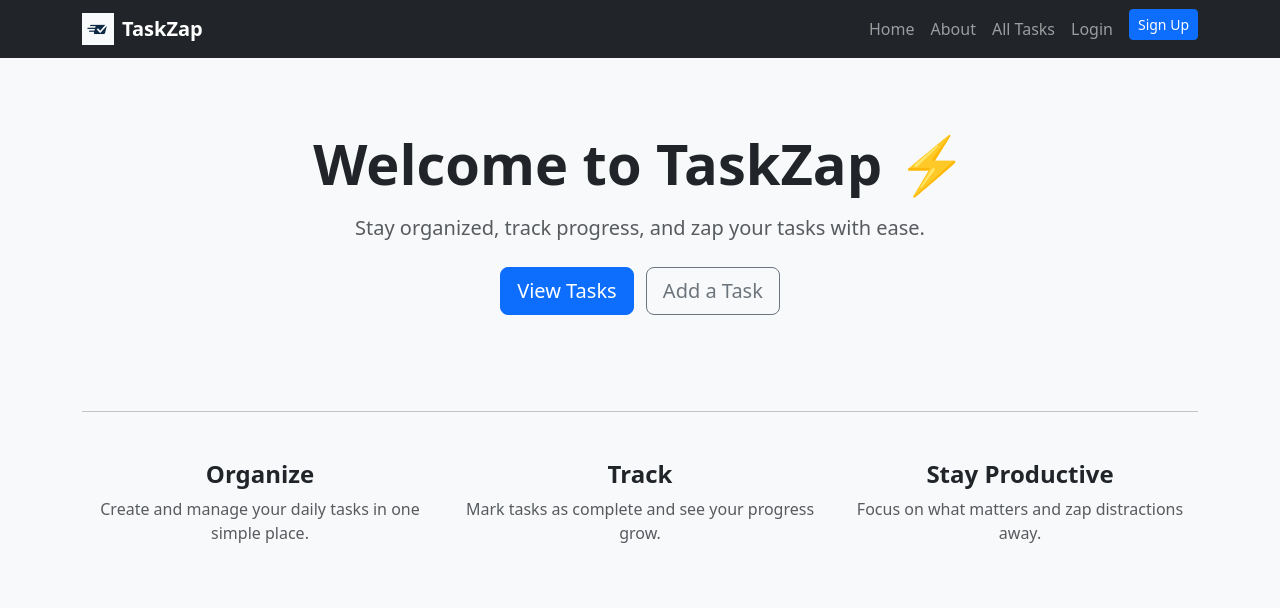
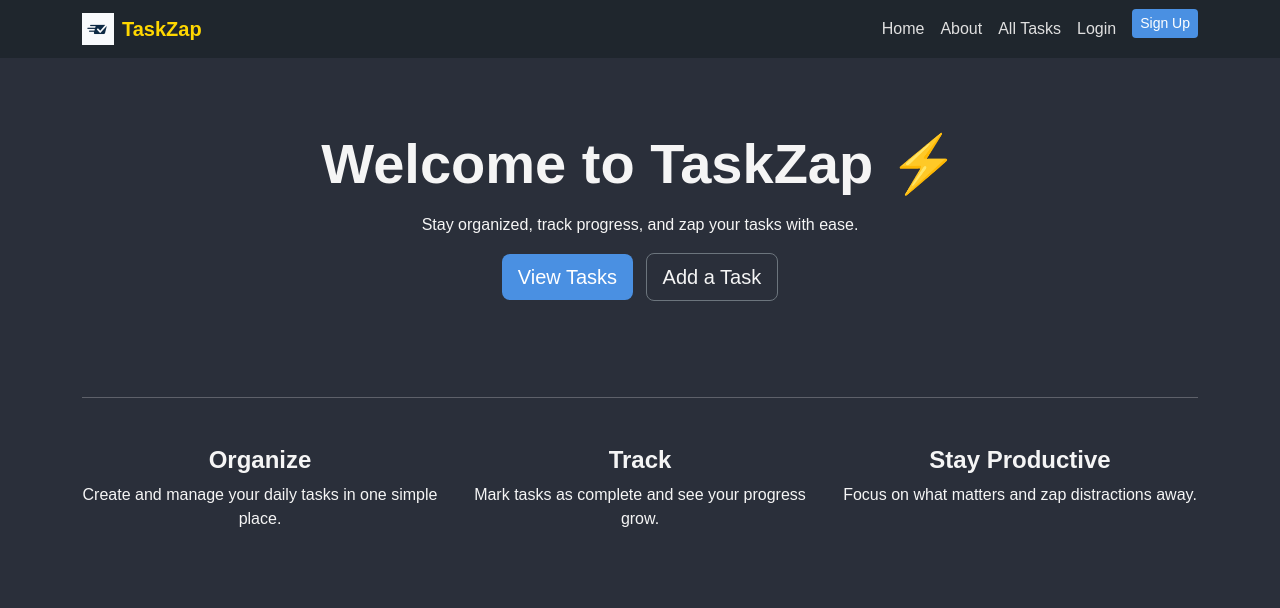
Before and after one commit to Zebyrod/todo-django-crud-app, a Django app: page / in a window 1280 px wide. Shown: the top 608 px of the page. Run offline with Django 5.2, Linux system fonts and the light colour scheme.

Commit message:
added custom css file for base.css. Going to continue working on css and incorporating intended theme throughout the other pages.

```diff
--- a/main_app/templates/base.html
+++ b/main_app/templates/base.html
@@ -11,15 +11,17 @@
 			href="https://cdn.jsdelivr.net/npm/bootstrap@5.3.3/dist/css/bootstrap.min.css"
 			rel="stylesheet"
 		/>
+		<!-- This line imports my custom css file since it is loading after bootstrap it should override the bootstrap when applicaple -->
+		<link rel="stylesheet" href="{% static 'css/base.css' %}">
 
 		<title>TaskZap</title>
 
 		{% block head %}{% endblock %}
 	</head>
 
-	<body class="bg-light">
+	<body>
 		<!-- NAVBAR -->
-		<nav class="navbar navbar-expand-lg navbar-dark bg-dark">
+		<nav class="navbar navbar-expand-lg navbar-dark custom-navbar">
 			<div class="container">
 				<a
 					class="navbar-brand d-flex align-items-center"
--- a/main_app/templates/home.html
+++ b/main_app/templates/home.html
@@ -1,12 +1,11 @@
 {% extends 'base.html' %}
-{% load static %}
 
 {% block content %}
 
 <!-- Introduction Section -->
 <section class="text-center py-5">
   <h1 class="display-4 fw-bold mb-3">Welcome to TaskZap ⚡</h1>
-  <p class="lead text-muted mb-4">
+  <p>
     Stay organized, track progress, and zap your tasks with ease.
   </p>
 
@@ -24,21 +23,21 @@
 <section class="row text-center">
   <div class="col-md-4 mb-4">
     <h4 class="fw-bold"> Organize</h4>
-    <p class="text-muted">
+    <p>
       Create and manage your daily tasks in one simple place.
     </p>
   </div>
 
   <div class="col-md-4 mb-4">
     <h4 class="fw-bold"> Track</h4>
-    <p class="text-muted">
+    <p>
       Mark tasks as complete and see your progress grow.
     </p>
   </div>
 
   <div class="col-md-4 mb-4">
     <h4 class="fw-bold"> Stay Productive</h4>
-    <p class="text-muted">
+    <p>
       Focus on what matters and zap distractions away.
     </p>
   </div>
--- /dev/null
+++ b/static/css/base.css
@@ -0,0 +1,55 @@
+/* static/css/base.css */
+
+
+  /* Overall body */
+  body {
+    background-color: #2A2F3A;
+    color: #F5F5F5;
+    font-family: 'Arial', sans-serif;
+  }
+
+  /* Navbar */
+  .navbar {
+    background-color: #1F262D; /* dark, contrasts with yellow text */
+  }
+  .navbar-brand {
+    color: #FFD700 !important; /* yellow brand name */
+    font-weight: bold;
+  }
+  .navbar-nav .nav-link {
+    color: #E0E0E0 !important;
+  }
+  .navbar-nav .nav-link:hover {
+    color: #4A90E2 !important; /* blue hover effect */
+  }
+
+  /* Buttons */
+  .btn {
+    color: #F5F5F5;
+  }
+
+  .btn-primary {
+    background-color: #4A90E2;
+    border: none;
+    color: #fff;
+  }
+  .btn-primary:hover {
+    background-color: #357ABD;
+  }
+
+  /* Cards or sections */
+  .card {
+    background-color: #3B4450;
+    border: none;
+    color: #E0E0E0;
+  }
+
+  /* Links */
+  a {
+    color: #4A90E2;
+    text-decoration: none;
+  }
+  a:hover {
+    color: #FFD700;
+    text-decoration: underline;
+  }
--- a/todoapp/settings.py
+++ b/todoapp/settings.py
@@ -121,6 +121,11 @@ USE_TZ = True
 
 STATIC_URL = 'static/'
 
+STATICFILES_DIRS = [
+    BASE_DIR / "static",
+]
+
+
 # Default primary key field type
 # https://docs.djangoproject.com/en/5.2/ref/settings/#default-auto-field
 
```
Also changed, not shown: static/images/taskzap-logo.png (renamed from main_app/static/images/taskzap-logo.png).
